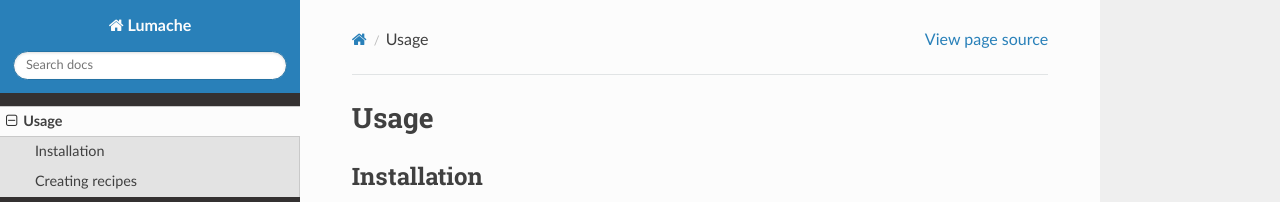
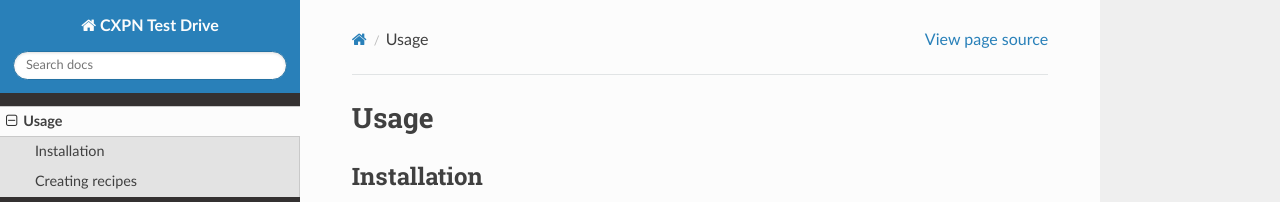
Before and after one commit to ColfaxResearch/cxpn-admin-readthedocs, a Sphinx documentation site: the page built from docs/source/usage.rst, in a window 1280 px wide and 1095 px high. Shown: the top 202 px of the window. Built offline with Sphinx 7.4.7 and the Read the Docs theme 3.1.0, drawn with Linux system fonts in a browser that asks for light colours; some of the changed text lies outside the part shown.

Commit message:
Initial modifications

```diff
--- a/docs/source/conf.py
+++ b/docs/source/conf.py
@@ -2,9 +2,9 @@
 
 # -- Project information
 
-project = 'Lumache'
-copyright = '2021, Graziella'
-author = 'Graziella'
+project = 'CXPN Test Drive'
+copyright = '2025, Colfax'
+author = 'Colfax'
 
 release = '0.1'
 version = '0.1.0'
--- a/docs/source/index.rst
+++ b/docs/source/index.rst
@@ -1,4 +1,4 @@
-Welcome to Lumache's documentation!
+Welcome to Colfax's CXPN Admin documentation!
 ===================================
 
 **Lumache** (/lu'make/) is a Python library for cooks and food lovers
--- a/pyproject.toml
+++ b/pyproject.toml
@@ -3,6 +3,6 @@
 build-backend = "flit_core.buildapi"
 
 [project]
-name = "lumache"
-authors = [{name = "Graziella", email = "graziella@lumache"}]
+name = "CXPN Admin Guide"
+authors = [{name = "jt", email = "jimmy@colfax-intl.com"}]
 dynamic = ["version", "description"]
```
Also changed, not shown: other parts of docs/source/index.rst (+1 -1 lines).
